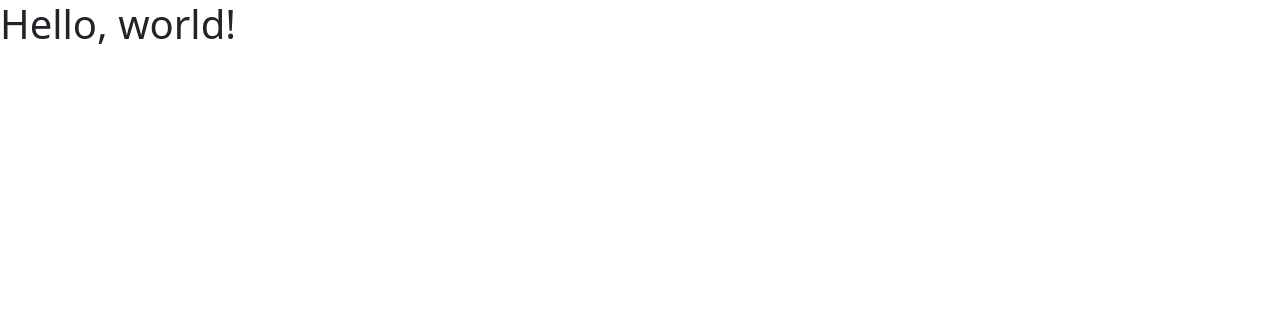
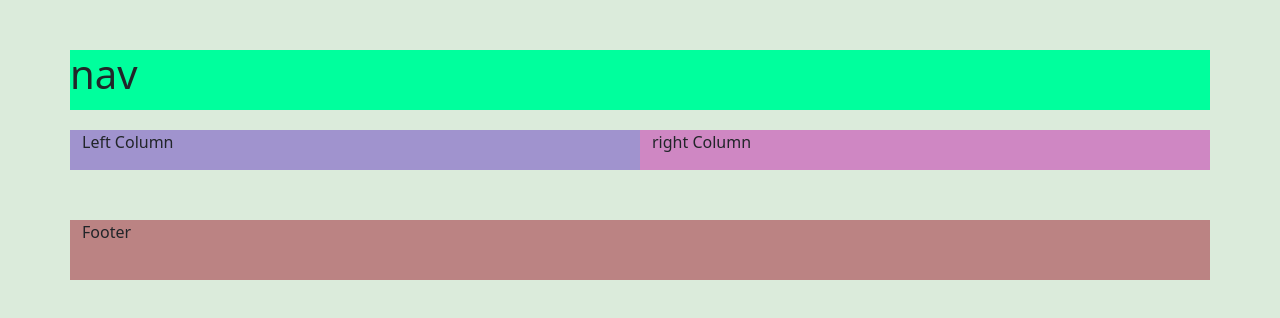
Before and after one commit to AlexanderV88/collab-practice, a plain HTML site: page index.html in a window 1280 px wide. Drawn offline with nearby package versions, Linux system fonts and the light colour scheme.

Commit message:
first commite

```diff
--- a/index.html
+++ b/index.html
@@ -11,7 +11,26 @@
     <title>Hello, world!</title>
   </head>
   <body>
-    <h1>Hello, world!</h1>
+
+    <div class="container">
+      <div class="row">
+        <div class="col nav">
+         <h1>nav</h1>
+        </div>
+
+      </div>
+
+      <div class="row">
+          <div class="col-6 left"> Left Column</div>
+          <div class="col-6 right"> right Column</div>
+        </div>
+      <div class="row">
+          <div class="col footer">
+              Footer
+          </div>
+        </div>
+    </div>
+
 
     <!-- Optional JavaScript; choose one of the two! -->
 
--- a/style.css
+++ b/style.css
@@ -0,0 +1,29 @@
+body{
+    background: rgb(219, 235, 219)
+}
+.nav{
+    background:rgb(0, 255, 157);
+    height: 60px;
+    margin-top: 50px;
+    margin-bottom: 20px;
+}
+h1{
+    text-align: center;
+}
+
+.left{
+    background:rgb(160, 147, 206);
+    height: 40px;
+
+}
+.right{
+    background:rgb(207, 135, 195);
+    height: 40px;
+
+}
+.footer{
+    background:rgb(187, 131, 131);
+    height: 60px;
+    margin-top: 50px;
+    margin-bottom: 20px;
+}
```
